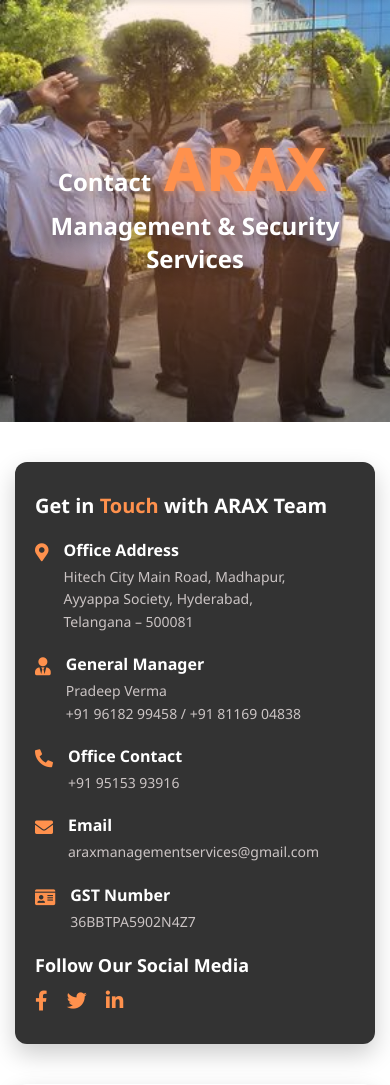
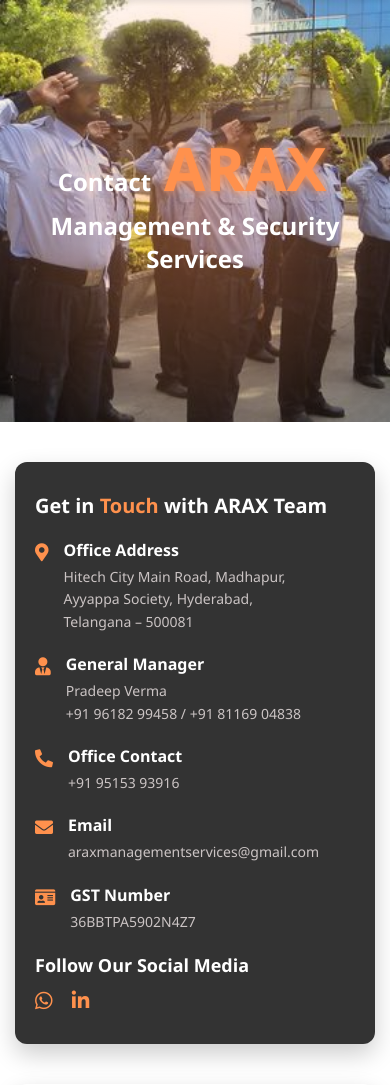
Before and after one commit to vinaykalwala/ARAX, a Django app: page /contactus/ in a window 390 px wide. Shown: the part 132-1217 px from the top of the page. Run offline with Django 5.2, Linux system fonts and the light colour scheme.

Commit message:
new changes in flow cahrt and contact

```diff
--- a/templates/aboutus.html
+++ b/templates/aboutus.html
@@ -924,7 +924,7 @@
 </section>
 <section class="org-structure" role="region" aria-labelledby="org-structure-heading">
   <h2 id="org-structure-heading"><span>ARAX</span> Organization Structure</h2>
-   <img src="{% static 'images/flow chart.png' %}" alt="Arax" loading="lazy">
+   <img src="{% static 'flow.png' %}" alt="Arax" loading="lazy">
   {% comment %} <div class="tree-container">
 
     <div class="tree-level" data-level="1">
--- a/templates/base.html
+++ b/templates/base.html
@@ -220,7 +220,7 @@
       }
 
       .mobile-contact a {
-        background-color: #f9b000;
+        background-color: #ff914d;
         color: white;
         padding: 10px 20px;
         border-radius: 30px;
@@ -229,7 +229,7 @@
       }
 
       .mobile-contact a:hover {
-        background-color: #d89e00;
+        background-color: #ff914d;
       }
     }
 
--- a/templates/contactus.html
+++ b/templates/contactus.html
@@ -51,8 +51,7 @@
 
   .banner h1 {
     font-size: 36px;
-    font-weight: 900;
-    text-shadow: 0 5px 20px rgba(0, 0, 0, 0.7);
+    font-weight: 700;
     margin-bottom: 20px;
     opacity: 0;
     animation: slideIn 1.5s ease forwards;
@@ -444,9 +443,8 @@
       </div>
       <div class="social-media">
         <h3 style="color: #fff;">Follow Our Social Media</h3>
-        <a href="#" aria-label="Facebook"><i class="fab fa-facebook-f"></i></a>
-        <a href="#" aria-label="Twitter"><i class="fab fa-twitter"></i></a>
-        <a href="#" aria-label="LinkedIn"><i class="fab fa-linkedin-in"></i></a>
+        <a href="tel:+919618299458" aria-label="WhatsApp"><i class="fab fa-whatsapp"></i></a>
+        <a href="https://www.linkedin.com/company/arax-security-services-and-management/" aria-label="LinkedIn"><i class="fab fa-linkedin-in"></i></a>
       </div>
     </div>
 
```
Also changed, not shown: static/flow.png (added).
